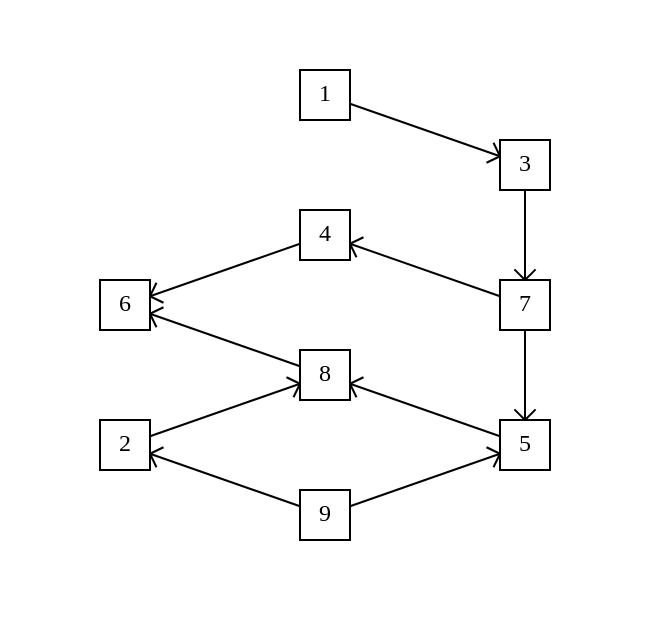
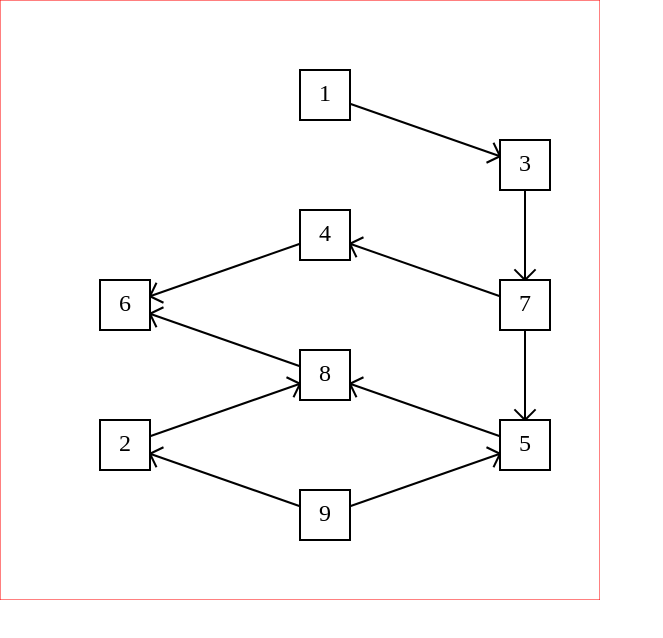
Before and after one commit to masak/algo-t-visualization, a React (Create React App) app: page / in a window 1280 px wide. Shown: the top 638 px of the page, without its empty margins (0-663 px from the left). Built offline with nearby package versions, Linux system fonts and the light colour scheme.

Commit message:
Introduce (temp) border; parameterize width/height

```diff
--- a/src/App.tsx
+++ b/src/App.tsx
@@ -2,6 +2,9 @@ import React from 'react';
 import { ID, Node, Edge } from './types';
 import Box from './components/Box';
 import Arrow from './components/Arrow';
+
+const width = 600;
+const height = 600;
 
 let nodes: Array<Node> = [
   { id: 1, x: 2, y: 1 },
@@ -56,7 +59,8 @@ function App() {
   ));
 
   return (
-    <svg width="600" height="600" viewBox="0 0 600 600">
+    <svg width={width} height={height} viewBox={`0 0 ${width} ${height}`}>
+      <rect x="0" y="0" width={width} height={height} fill="white" stroke="red" />
       { boxes }
       { arrows }
     </svg>
```
